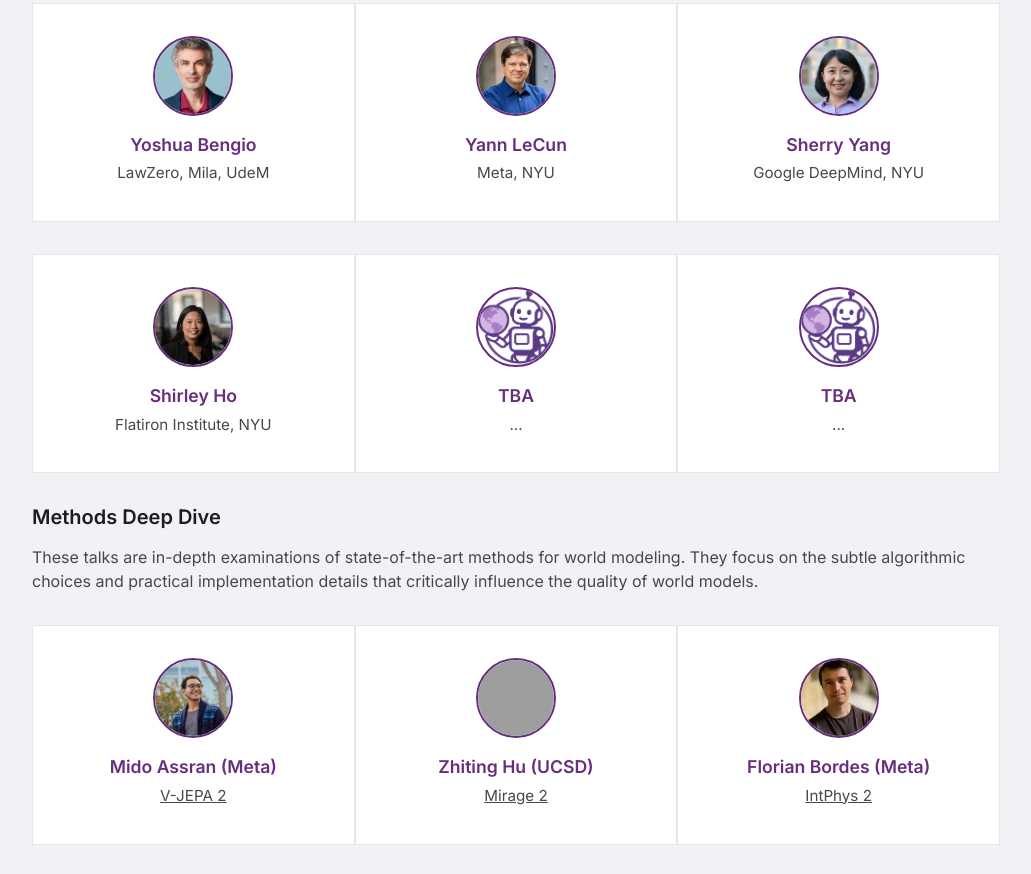
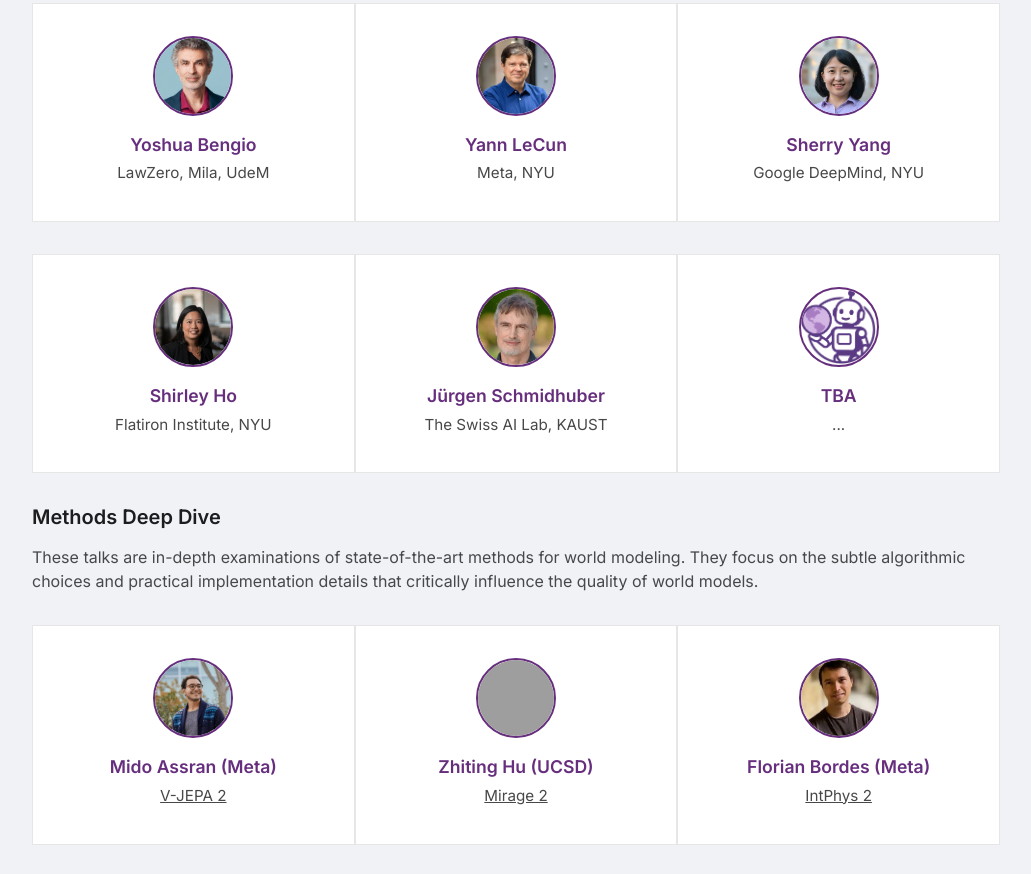
Before and after one commit to world-model-mila/world-model-mila.github.io, a website built with Vite: page index.html in a window 1280 px wide. Shown: the part 2691-3565 px from the top of the page, without its empty margins (124-1155 px from the left). Built offline with nearby package versions, Linux system fonts and the light colour scheme; grey boxes are pictures that could not be loaded; files whose address does not match are found by name.

Commit message:
Update speaker

```diff
--- a/index.html
+++ b/index.html
@@ -201,11 +201,11 @@
             </div>
           </a>
 
-          <a href="#" target="_blank" class="organizer-card">
-            <img src="./public/logo_wmw.png" alt="TBA" class="organizer-photo">
+          <a href="https://people.idsia.ch/~juergen/" target="_blank" class="organizer-card">
+            <img src="./public/jurgen.png" alt="Jürgen Schmidhuber" class="organizer-photo">
             <div class="organizer-info">
-              <div class="organizer-name">TBA</div>
-              <div class="organizer-org">...</div>
+              <div class="organizer-name">Jürgen Schmidhuber</div>
+              <div class="organizer-org">The Swiss AI Lab, KAUST</div>
             </div>
           </a>
 
```
